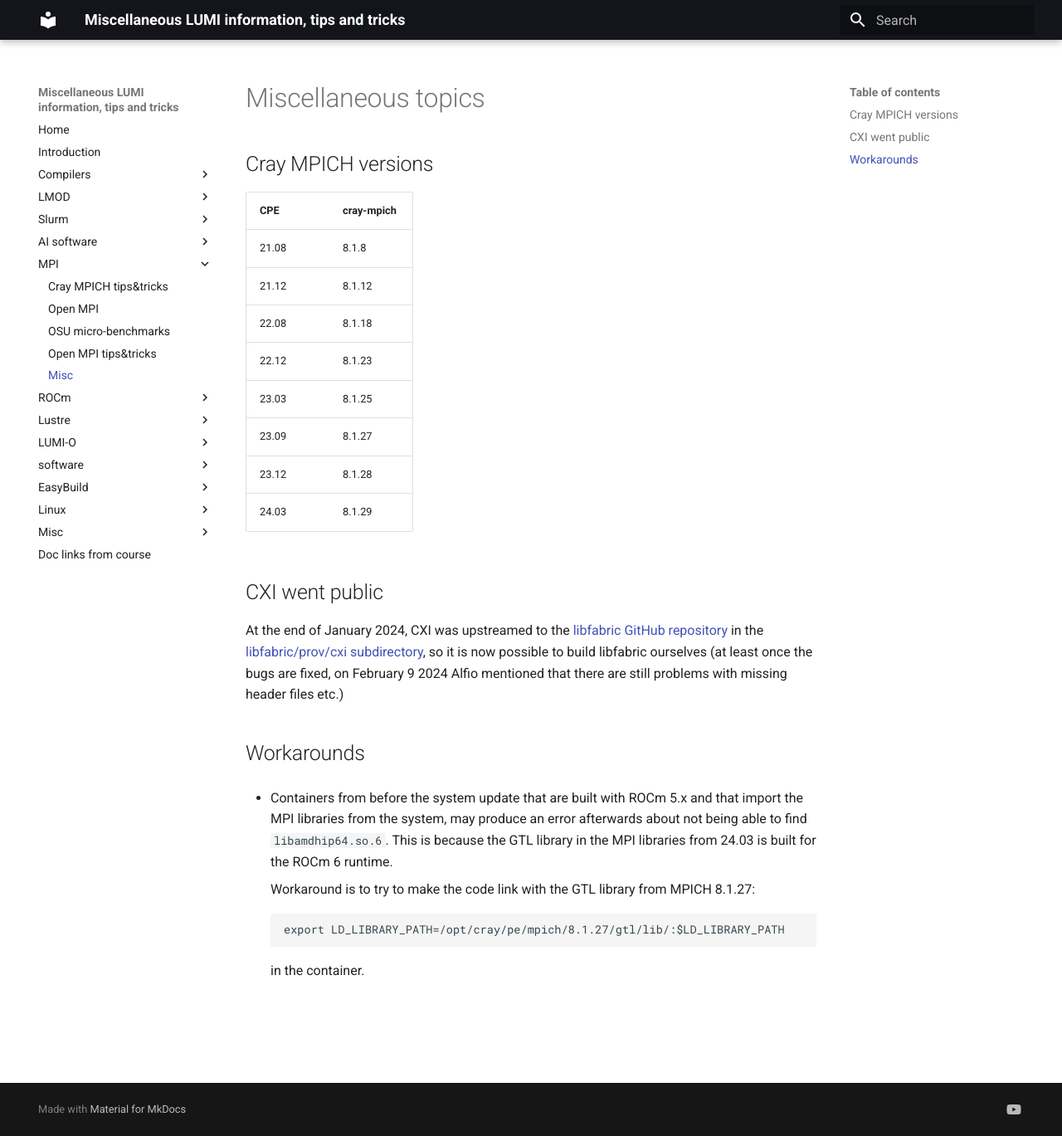
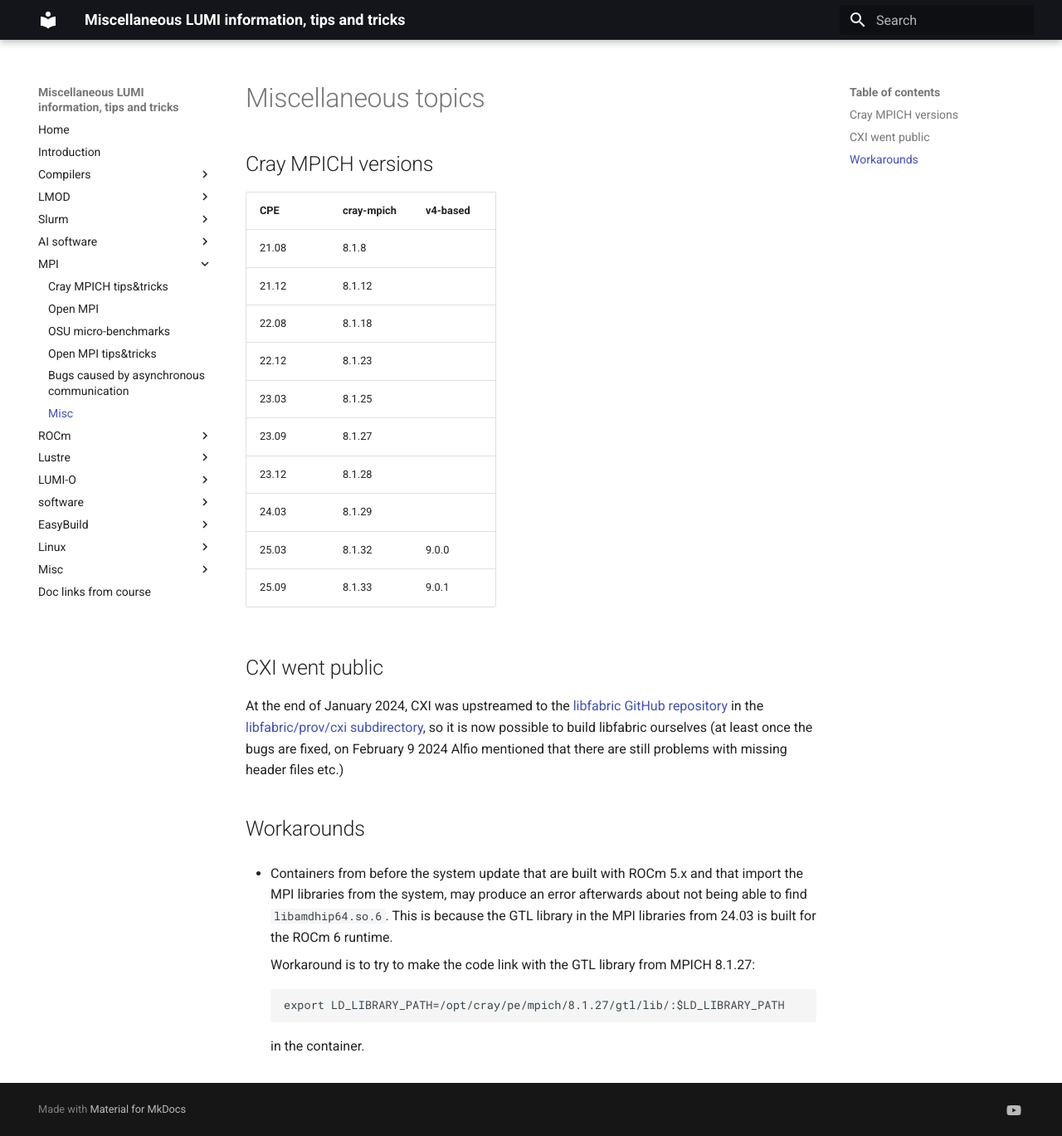
Before and after one commit to klust/LUMI-tips-and-tricks, an MkDocs documentation site: the page built from docs/05_MPI/05_99_misc.md, in a window 1280 px wide and 1369 px high. Shown: the whole window at 83% size. Built offline with MkDocs 1.6.1 and Material for MkDocs 9.7.7, drawn with Linux system fonts in a browser that asks for light colours.

```diff
--- a/docs/05_MPI/05_99_misc.md
+++ b/docs/05_MPI/05_99_misc.md
@@ -2,16 +2,18 @@
 
 ## Cray MPICH versions
 
-| CPE   | cray-mpich |
-|:------|:-----------|
-| 21.08 | 8.1.8      |
-| 21.12 | 8.1.12     |
-| 22.08 | 8.1.18     |
-| 22.12 | 8.1.23     |
-| 23.03 | 8.1.25     |
-| 23.09 | 8.1.27     |
-| 23.12 | 8.1.28     |
-| 24.03 | 8.1.29     |
+| CPE   | cray-mpich | v4-based |
+|:------|:-----------|:---------|
+| 21.08 | 8.1.8      |          |
+| 21.12 | 8.1.12     |          |
+| 22.08 | 8.1.18     |          |
+| 22.12 | 8.1.23     |          |
+| 23.03 | 8.1.25     |          |
+| 23.09 | 8.1.27     |          |
+| 23.12 | 8.1.28     |          |
+| 24.03 | 8.1.29     |          |
+| 25.03 | 8.1.32     | 9.0.0    |
+| 25.09 | 8.1.33     | 9.0.1    |
 
 
 ## CXI went public
--- a/mkdocs.yml
+++ b/mkdocs.yml
@@ -47,6 +47,7 @@ nav:
     - Open MPI: 05_MPI/05_02_OpenMPI.md
     - OSU micro-benchmarks: 05_MPI/05_03_OSU_benchmarks.md
     - Open MPI tips&tricks: 05_MPI/05_04_OpenMPI.md
+    - Bugs caused by asynchronous communication: 05_MPI/05_05_Async_MPI_bugs.md
     - Misc: 05_MPI/05_99_misc.md
   - ROCm:
     - 06_ROCm/index.md
```
Also changed, not shown: docs/05_MPI/05_05_Async_MPI_bugs.md (added, +23 -0 lines), docs/05_MPI/index.md (+2 -0 lines), docs/index.md (+2 -1 lines).
